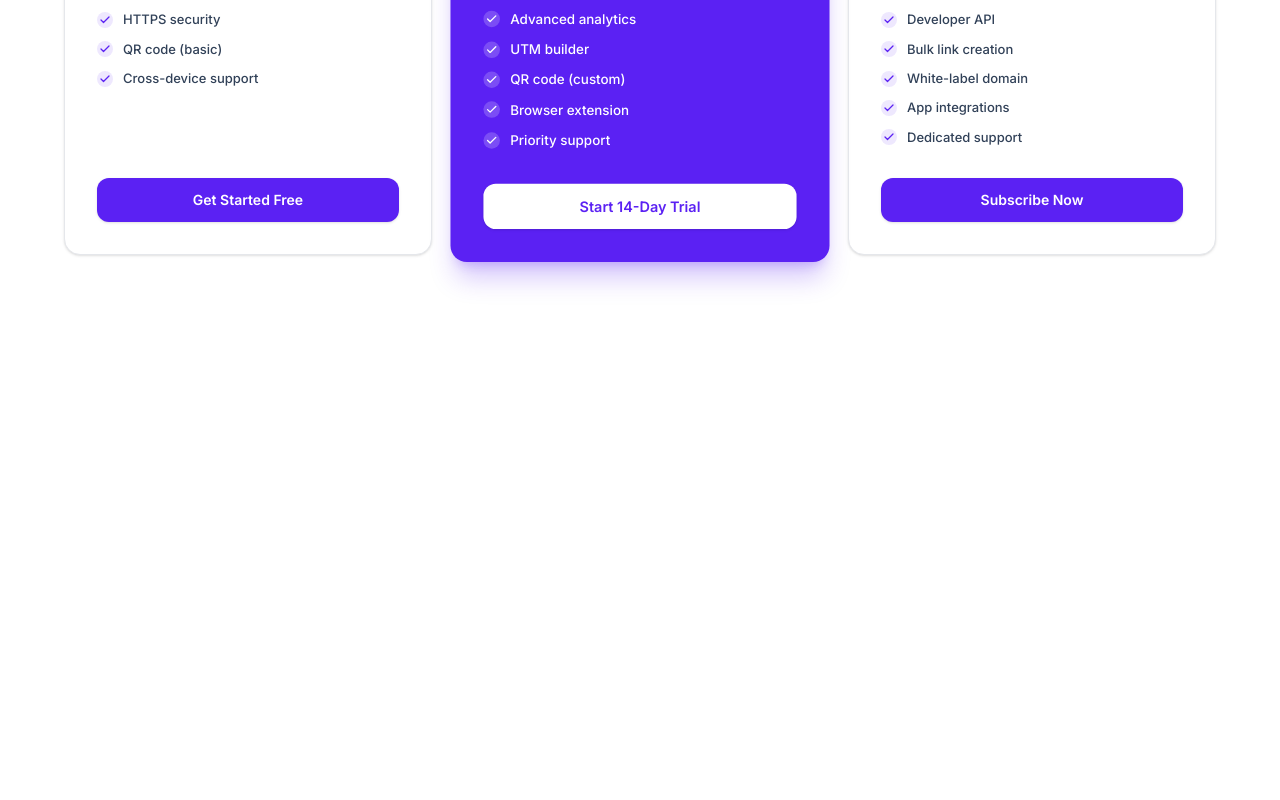
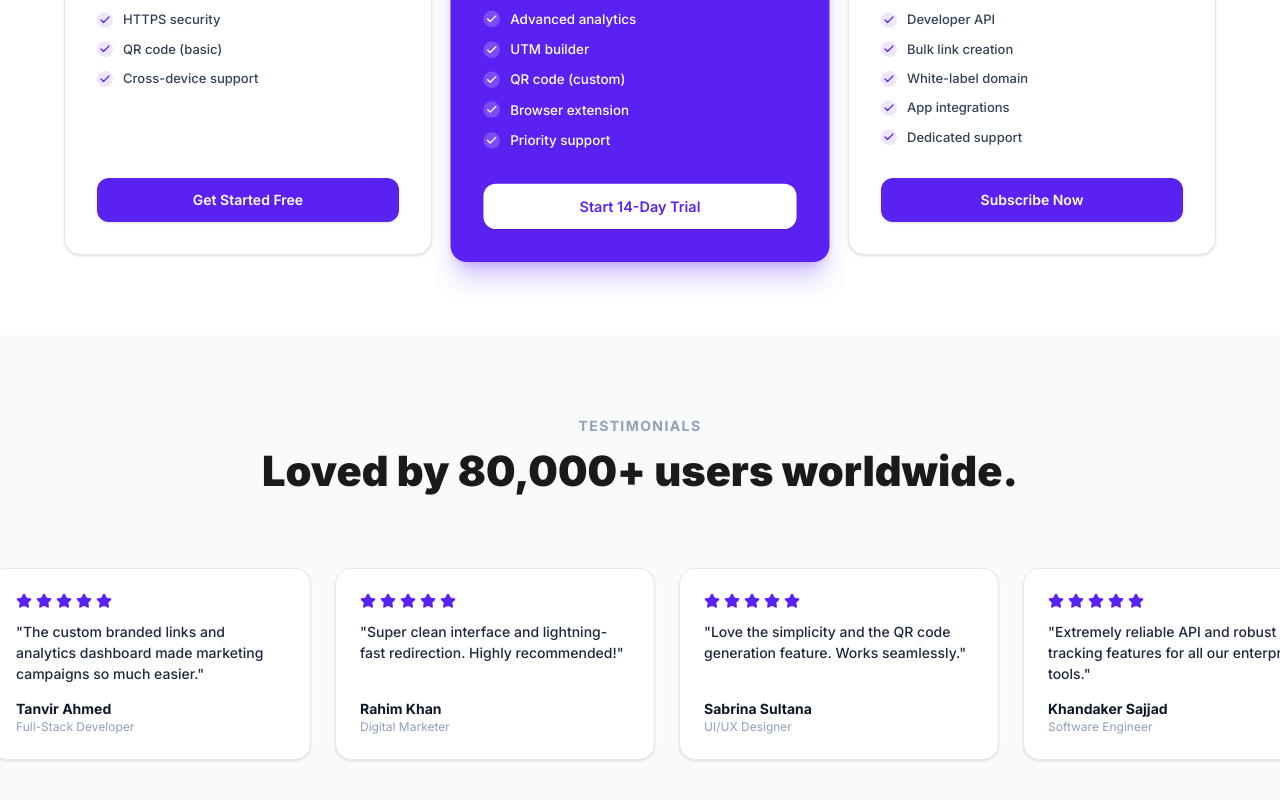
Before and after one commit to ksajjadhossen/thetiny_site, a React (Vite) app: page / in a window 1280 px wide. Shown: the part 2687-3487 px from the top of the page. Before the commit the page ends 3022 px from the top, so only its background shows below. Built offline with nearby package versions, Linux system fonts and the light colour scheme.

Commit message:
Add TestimonialSection and TestimonialCard components with marquee animation

```diff
--- a/src/components/home/PricingCard.jsx
+++ b/src/components/home/PricingCard.jsx
@@ -1,4 +1,3 @@
-import React from "react";
 import { Check } from "lucide-react";
 
 export default function PricingCard({ plan }) {
@@ -32,7 +31,7 @@ export default function PricingCard({ plan }) {
         </span>
 
         <div className="flex items-baseline gap-1 mt-2.5 mb-2">
-          <span className="text-4xl sm:text-[42px] font-[900] tracking-tight">
+          <span className="text-4xl sm:text-[42px] font-black tracking-tight">
             {price}
           </span>
           <span
--- a/src/components/home/PricingSection.jsx
+++ b/src/components/home/PricingSection.jsx
@@ -1,4 +1,3 @@
-import React from "react";
 import PricingCard from "./PricingCard";
 
 const pricingPlans = [
@@ -63,7 +62,7 @@ export default function PricingSection() {
         {/* Section Header */}
         <div className="text-center mb-14">
           <p
-            className="font-bold uppercase tracking-[0.1em] text-slate-400 mb-3"
+            className="font-bold uppercase tracking-widest text-slate-400 mb-3"
             style={{ fontSize: "0.875rem" }}
           >
             PRICING
--- /dev/null
+++ b/src/components/home/TestimonialCard.jsx
@@ -0,0 +1,30 @@
+import React from "react";
+import { Star } from "lucide-react";
+
+export default function TestimonialCard({ item }) {
+  return (
+    <div className="w-[300px] sm:w-[320px] bg-white rounded-2xl p-6 border border-[#E5E7EB] shadow-sm shrink-0 flex flex-col justify-between text-left">
+      <div>
+        {/* Star Rating */}
+        <div className="flex items-center gap-1 mb-3">
+          {[...Array(5)].map((_, i) => (
+            <Star key={i} className="w-4 h-4 fill-[#5B21F3] text-[#5B21F3]" />
+          ))}
+        </div>
+
+        {/* Review Text */}
+        <p className="text-slate-800 text-sm font-medium mb-4 leading-normal">
+          "{item.review}"
+        </p>
+      </div>
+
+      {/* User Info */}
+      <div className="flex flex-col gap-0.5">
+        <h4 className="text-sm font-bold text-slate-900 leading-tight">
+          {item.name}
+        </h4>
+        <span className="text-xs text-slate-400 font-normal">{item.role}</span>
+      </div>
+    </div>
+  );
+}
--- /dev/null
+++ b/src/components/home/TestimonialSection.jsx
@@ -0,0 +1,67 @@
+import TestimonialCard from "./TestimonialCard";
+
+const testimonials = [
+  {
+    name: "Nadim Majid",
+    role: "User",
+    review: "A good platform for Link management.",
+  },
+  {
+    name: "Tanvir Ahmed",
+    role: "Full-Stack Developer",
+    review:
+      "The custom branded links and analytics dashboard made marketing campaigns so much easier.",
+  },
+  {
+    name: "Rahim Khan",
+    role: "Digital Marketer",
+    review:
+      "Super clean interface and lightning-fast redirection. Highly recommended!",
+  },
+  {
+    name: "Sabrina Sultana",
+    role: "UI/UX Designer",
+    review:
+      "Love the simplicity and the QR code generation feature. Works seamlessly.",
+  },
+  {
+    name: "Khandaker Sajjad",
+    role: "Software Engineer",
+    review:
+      "Extremely reliable API and robust link tracking features for all our enterprise tools.",
+  },
+];
+
+export default function TestimonialSection() {
+  return (
+    <section className="w-full bg-[#F9FAFB] py-20 overflow-hidden">
+      <div className="max-w-6xl mx-auto px-6 mb-14 text-center">
+        {/* Section Header */}
+        <p
+          className="font-bold uppercase tracking-widest text-slate-400 mb-3"
+          style={{ fontSize: "0.875rem" }}
+        >
+          TESTIMONIALS
+        </p>
+        <h2
+          className="font-black text-[#1a1a1a] mb-3 tracking-normal"
+          style={{
+            fontSize: "clamp(1.8rem, 4vw, 2.6rem)",
+            lineHeight: "1.15",
+          }}
+        >
+          Loved by 80,000+ users worldwide.
+        </h2>
+      </div>
+
+      {/* Infinite Sliding Marquee Effect */}
+      <div className="w-full relative flex overflow-x-hidden group">
+        <div className="flex gap-6 animate-marquee py-4">
+          {testimonials.concat(testimonials).map((item, index) => (
+            <TestimonialCard key={index} item={item} />
+          ))}
+        </div>
+      </div>
+    </section>
+  );
+}
--- a/src/components/pages/Home.jsx
+++ b/src/components/pages/Home.jsx
@@ -2,6 +2,7 @@ import FeatureSection from "../home/FeatureSection";
 import HeroSection from "../home/HeroSection";
 import PopularLinks from "../home/PopularLinks";
 import PricingSection from "../home/PricingSection";
+import TestimonialSection from "../home/TestimonialSection";
 
 export default function Home() {
   return (
@@ -10,6 +11,7 @@ export default function Home() {
       <PopularLinks />
       <FeatureSection />
       <PricingSection />
+      <TestimonialSection></TestimonialSection>
     </main>
   );
 }
--- a/src/index.css
+++ b/src/index.css
@@ -14,3 +14,20 @@
 .hero-title span {
   letter-spacing: -1px;
 }
+@keyframes marquee {
+  0% {
+    transform: translateX(0%);
+  }
+  100% {
+    transform: translateX(-50%);
+  }
+}
+
+.animate-marquee {
+  display: flex;
+  width: max-content;
+  animation: marquee 30s linear infinite;
+}
+.animate-marquee:hover {
+  animation-play-state: paused;
+}
```
